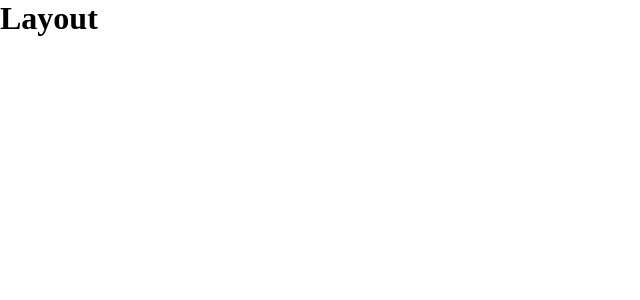
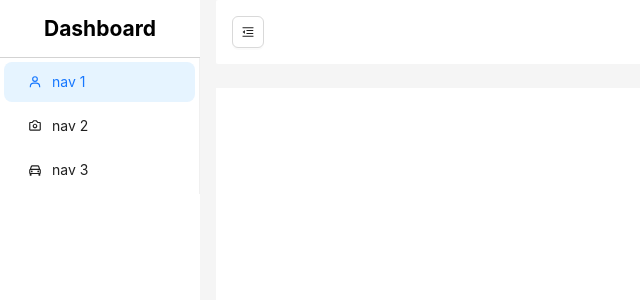
Before and after one commit to shoqosimm/imedic-edu, a React (Vite) app: page / in a window 1280 px wide. Shown: the top 300 px of the page, without its empty margins (0-640 px from the left). Built offline with nearby package versions, Linux system fonts and the light colour scheme.

Commit message:
dashboard

```diff
--- a/package.json
+++ b/package.json
@@ -13,6 +13,7 @@
     "axios": "^1.3.4",
     "react": "^18.2.0",
     "react-dom": "^18.2.0",
+    "react-icons": "^4.8.0",
     "react-router-dom": "^6.9.0",
     "react-toastify": "^9.1.2",
     "sass": "^1.60.0",
--- a/src/main.jsx
+++ b/src/main.jsx
@@ -7,7 +7,6 @@ import Login from "./components/Login";
 import Main from "./Pages/Main";
 
 ReactDOM.createRoot(document.getElementById("root")).render(
-  <React.StrictMode>
     <BrowserRouter>
       <Routes>
         <Route path="/" element={<Root />}>
@@ -16,5 +15,4 @@ ReactDOM.createRoot(document.getElementById("root")).render(
         </Route>
       </Routes>
     </BrowserRouter>
-  </React.StrictMode>
 );
--- a/src/root/root.jsx
+++ b/src/root/root.jsx
@@ -1,12 +1,70 @@
-import React from "react";
+import { Button, Layout, Menu } from "antd";
+import Sider from "antd/es/layout/Sider";
+import { Content, Header } from "antd/es/layout/layout";
+import { BiCamera, BiCar, BiUser } from "react-icons/bi";
+import { AiOutlineMenuFold, AiOutlineMenuUnfold } from "react-icons/ai";
+import React, { useState } from "react";
 import { Outlet } from "react-router-dom";
+import "./style.scss";
 
 const Root = () => {
+  const [collapsed, setCollapsed] = useState(false);
+
   return (
-    <div>
-      <h1>Layout</h1>
-      <Outlet />
-    </div>
+    <Layout className="layout">
+      <Sider theme="light" trigger={null} collapsible collapsed={collapsed}>
+        <div className="logo" style={{textAlign:'center',padding:'1rem 0',borderBottom:'1px solid lightgrey'}}>
+          <h2>Dashboard</h2>
+        </div>
+        <Menu
+          theme="light"
+          mode="inline"
+          defaultSelectedKeys={["1"]}
+          items={[
+            {
+              key: "1",
+              icon: <BiUser />,
+              label: "nav 1",
+            },
+            {
+              key: "2",
+              icon: <BiCamera />,
+              label: "nav 2",
+            },
+            {
+              key: "3",
+              icon: <BiCar />,
+              label: "nav 3",
+            },
+          ]}
+        />
+      </Sider>
+      <Layout className="site-layout">
+        <Header
+          style={{
+            padding: "0 1rem",
+            background: "#fff",
+            margin: "0 1rem",
+            borderRadius: "2px",
+          }}
+        >
+          <Button
+            icon={collapsed ? <AiOutlineMenuUnfold /> : <AiOutlineMenuFold />}
+            onClick={() => setCollapsed(!collapsed)}
+          ></Button>
+        </Header>
+        <Content
+          style={{
+            margin: "24px 16px",
+            padding: 24,
+            minHeight: 280,
+            background: "#fff",
+          }}
+        >
+          <Outlet />
+        </Content>
+      </Layout>
+    </Layout>
   );
 };
 
--- /dev/null
+++ b/src/root/style.scss
@@ -0,0 +1,4 @@
+.layout{
+  width: 100%;
+  height: 100vh;
+}
--- a/src/style/global.css
+++ b/src/style/global.css
@@ -10,3 +10,9 @@ body{
   width: 100%;
   height: 100%;
 }
+
+.container {
+  width: 100%;
+  max-width: 1700px;
+  margin: 0 auto;
+}
```
Also changed, not shown: 1 other file (tests, documents, lock files or other folders).
